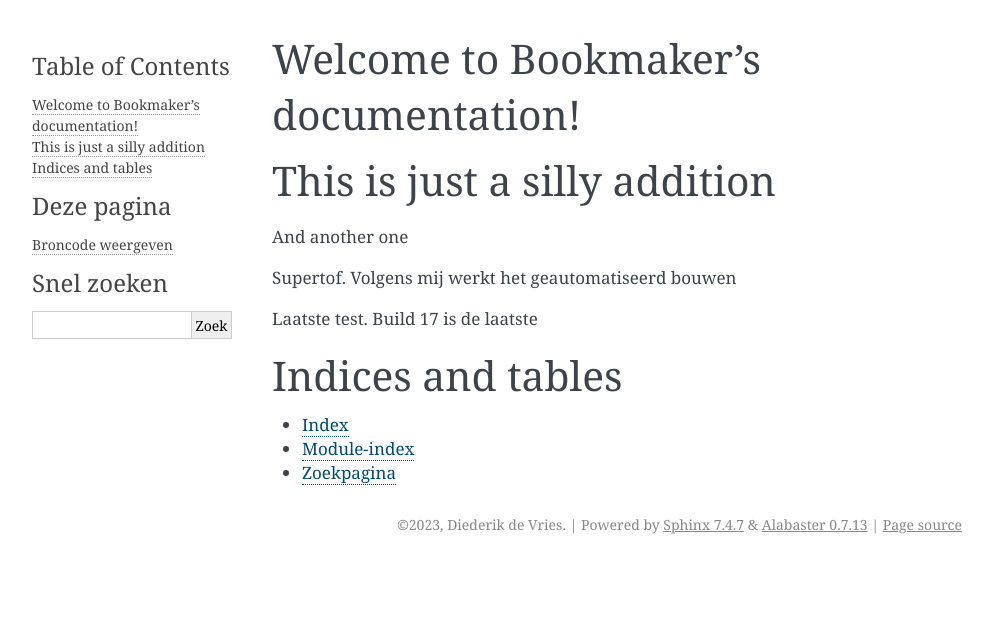
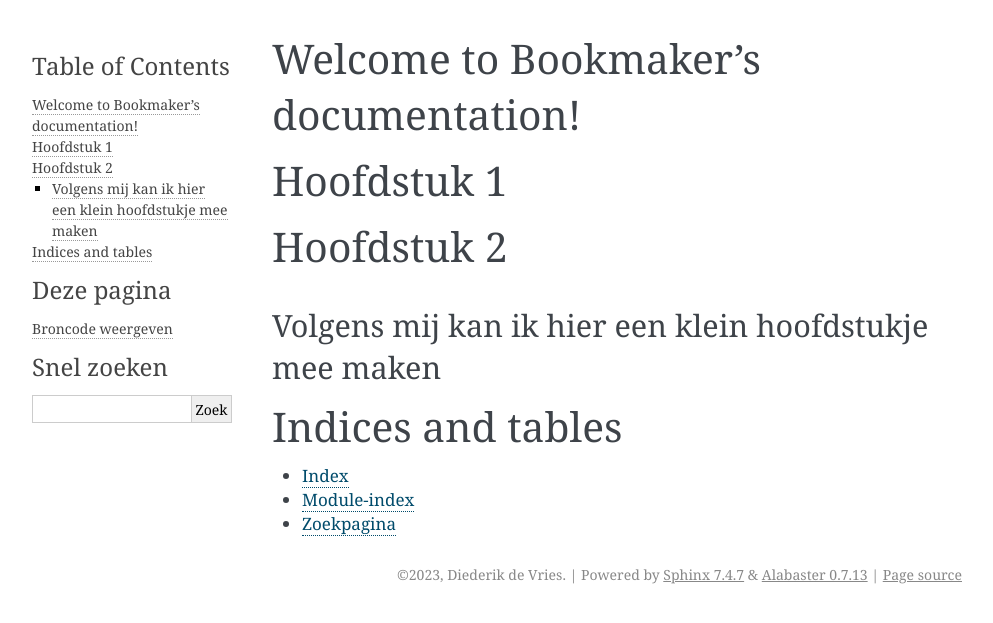
Before and after one commit to diederiknl/bookmaker, a Sphinx documentation site: the page built from source/index.rst, in a window 1280 px wide. Shown: the top 623 px of the page, without its empty margins (148-1141 px from the left). Built offline with Sphinx 7.4.7, drawn with Linux system fonts in a browser that asks for light colours.

Commit message:
Update index.rst

```diff
--- a/source/index.rst
+++ b/source/index.rst
@@ -13,14 +13,16 @@ Welcome to Bookmaker's documentation!
 
 
 
-This is just a silly addition
+Hoofdstuk 1
 =====================================
 
-And another one
+Hoofdstuk 2
+=====================================
 
-Supertof. Volgens mij werkt het geautomatiseerd bouwen
+Volgens mij kan ik hier een klein hoofdstukje mee maken
+-------------------------------------
 
-Laatste test. Build 17 is de laatste
+
 
 
 Indices and tables
```
